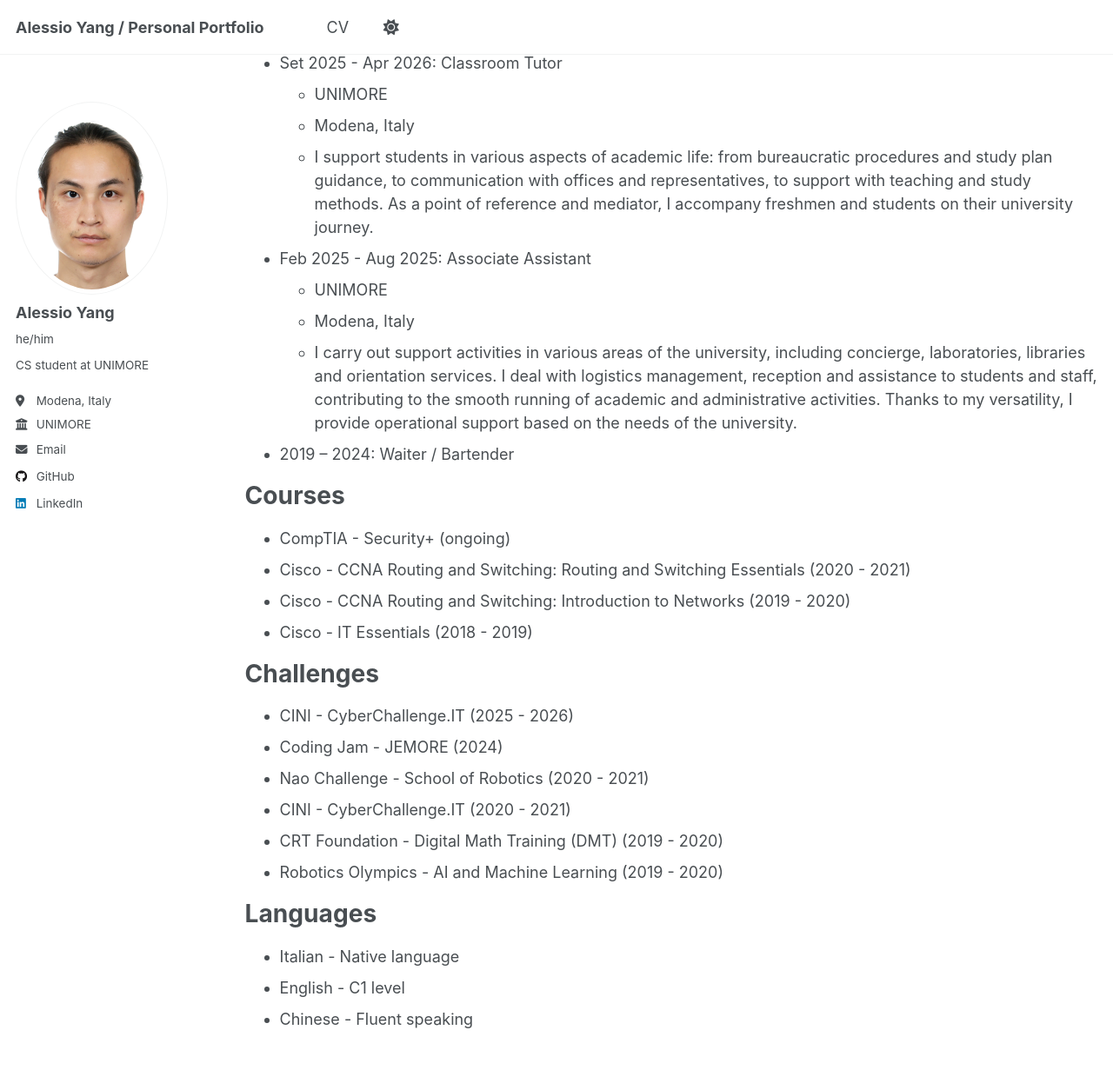
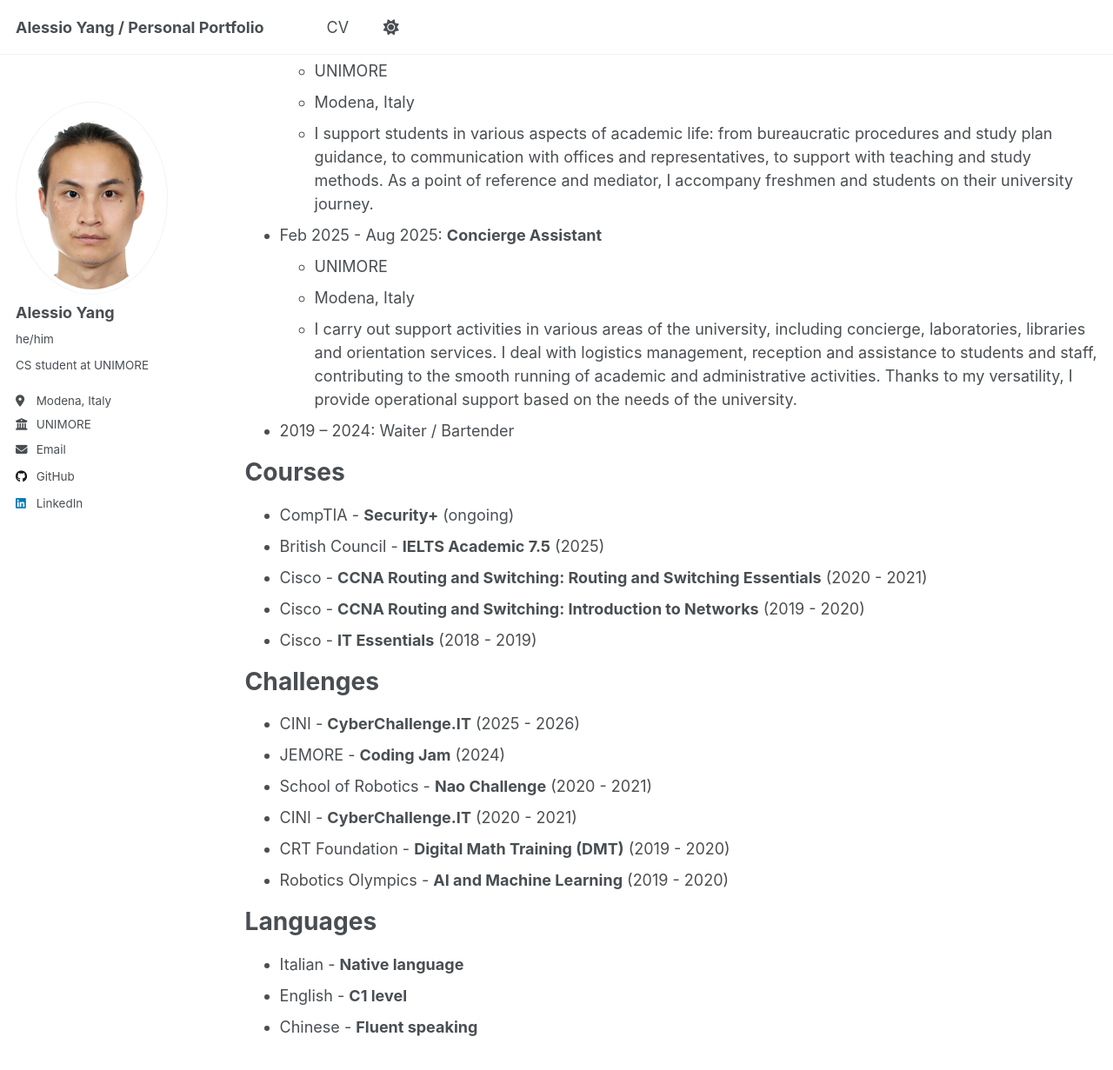
Before and after one commit to AY02/ay02.github.io, a Jekyll site: the page built from _pages/cv.md, in a window 1280 px wide and 1400 px high, scrolled down 870 px. Shown: the top 1231 px of the window at 87% size. Built offline with Jekyll 4.4.1, drawn with Linux system fonts in a browser that asks for light colours; a script that is not in the unit is left out; some of the changed text lies outside the part shown.

Commit message:
Enhance CV formatting and emphasis
Formatted educational and work experience sections for clarity and emphasis. Updated course and challenge listings with bold formatting.

```diff
--- a/_pages/cv.md
+++ b/_pages/cv.md
@@ -11,31 +11,31 @@ redirect_from:
 
 Education
 ======
-* Aug 2023 - Jul 2026: BSc, Computer Science, University of Modena and Reggio Emilia (Modena, Italy)
+* Aug 2023 - Jul 2026: **BSc**, **Computer Science**, University of Modena and Reggio Emilia (Modena, Italy)
   * Grade: 110/110 summa cum laude with special commendation
   * GPA: 4.00/4.00
   * Thesis title: Formal Analysis of Challenge-Response Protocols: From Clone Detection to Response Loss Mechanisms
   * Relevant courses: Cyber-physical Security, CyberChallenge.IT 2026, Protocols and Network
-* Sep 2024 - Feb 2025: ERASMUS+, Electronics and Information Technology, Warsaw University of Technology (Warsaw, Poland)
+* Sep 2024 - Feb 2025: **ERASMUS+**, **Electronics and IT**, Warsaw University of Technology (Warsaw, Poland)
   * GPA: 3.84/4.00
   * Relevant courses: Cryptography and information security
-* Sep 2016 - Jul 2021: HS, IT and Telecommunications, IIS Verona Trento (Messina, Italy)
+* Sep 2016 - Jul 2021: **HS**, **IT and Telecommunications**, IIS Verona Trento (Messina, Italy)
   * Grade: 100/100
   * Relevant courses: CyberChallenge.IT 2021 (affiliated with the University of Messina)
 
 Work experience
 ======
-* Apr 2025 - Jul 2026: DSA Tutor
+* Apr 2025 - Jul 2026: **SLD Tutor**
   * UNIMORE
   * Modena, Italy
   * I work with a student with Specific Learning Disabilities in his university career in computer science. My role consists of simplifying complex concepts, structuring a personalized study method, providing motivational support and adapting the teaching material to his needs, promoting autonomy and inclusion in the academic context.
 
-* Set 2025 - Apr 2026: Classroom Tutor
+* Set 2025 - Apr 2026: **Faculty Tutor**
   * UNIMORE
   * Modena, Italy
   * I support students in various aspects of academic life: from bureaucratic procedures and study plan guidance, to communication with offices and representatives, to support with teaching and study methods. As a point of reference and mediator, I accompany freshmen and students on their university journey.
 
-* Feb 2025 - Aug 2025: Associate Assistant
+* Feb 2025 - Aug 2025: **Concierge Assistant**
   * UNIMORE
   * Modena, Italy
   * I carry out support activities in various areas of the university, including concierge, laboratories, libraries and orientation services. I deal with logistics management, reception and assistance to students and staff, contributing to the smooth running of academic and administrative activities. Thanks to my versatility, I provide operational support based on the needs of the university.
@@ -44,22 +44,23 @@ Work experience
 
 Courses
 ======
-* CompTIA - Security+ (ongoing)
-* Cisco - CCNA Routing and Switching: Routing and Switching Essentials (2020 - 2021)
-* Cisco - CCNA Routing and Switching: Introduction to Networks (2019 - 2020)
-* Cisco - IT Essentials (2018 - 2019)
+* CompTIA - **Security+** (ongoing)
+* British Council - **IELTS Academic 7.5** (2025)
+* Cisco - **CCNA Routing and Switching: Routing and Switching Essentials** (2020 - 2021)
+* Cisco - **CCNA Routing and Switching: Introduction to Networks** (2019 - 2020)
+* Cisco - **IT Essentials** (2018 - 2019)
 
 Challenges
 ======
-* CINI - CyberChallenge.IT (2025 - 2026)
-* Coding Jam - JEMORE (2024)
-* Nao Challenge - School of Robotics (2020 - 2021)
-* CINI - CyberChallenge.IT (2020 - 2021)
-* CRT Foundation - Digital Math Training (DMT) (2019 - 2020)
-* Robotics Olympics - AI and Machine Learning (2019 - 2020)
+* CINI - **CyberChallenge.IT** (2025 - 2026)
+* JEMORE - **Coding Jam** (2024)
+* School of Robotics - **Nao Challenge** (2020 - 2021)
+* CINI - **CyberChallenge.IT** (2020 - 2021)
+* CRT Foundation - **Digital Math Training (DMT)** (2019 - 2020)
+* Robotics Olympics - **AI and Machine Learning** (2019 - 2020)
 
 Languages
 ======
-* Italian - Native language
-* English - C1 level
-* Chinese - Fluent speaking
+* Italian - **Native language**
+* English - **C1 level**
+* Chinese - **Fluent speaking**
```
